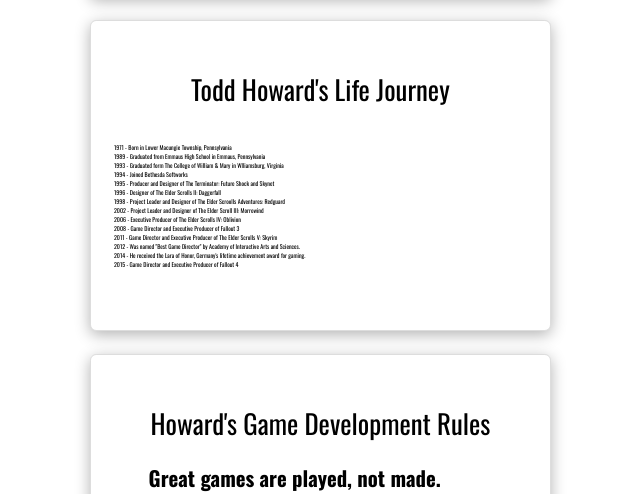
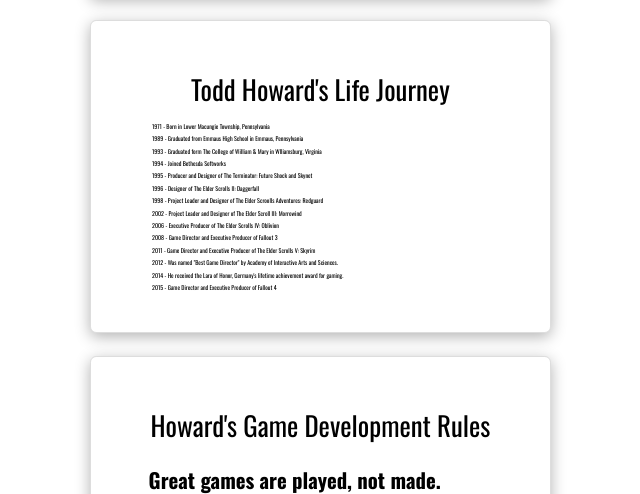
Before and after one commit to OdearOgy/tribute-page, a plain HTML site: page index.html in a window 768 px wide. Shown: the part 657-1151 px from the top of the page, without its empty margins (6-646 px from the left). Drawn offline with nearby package versions, Linux system fonts and the light colour scheme.

Commit message:
Made minor changes

```diff
--- a/style.css
+++ b/style.css
@@ -159,8 +159,8 @@ dd, dt {
     transition: all .3s ease-in-out;
   }
 
-  .list-unstyled {
-    padding: 5% 5%;
+  .list-unstyled li {
+    padding: .5% 1%;
   }
 
   #image {
@@ -183,8 +183,8 @@ dd, dt {
     transition: all .3s ease-in-out;
   }
 
-  .list-unstyled {
-    padding: 5% 5%;
+  .list-unstyled li {
+    padding: .5% 1%;
   }
 
   #image {
```
